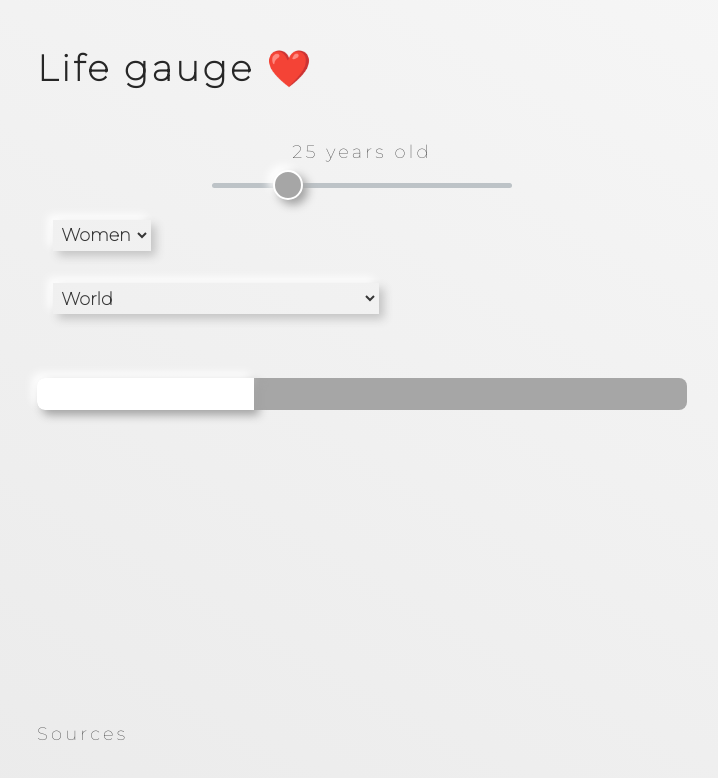
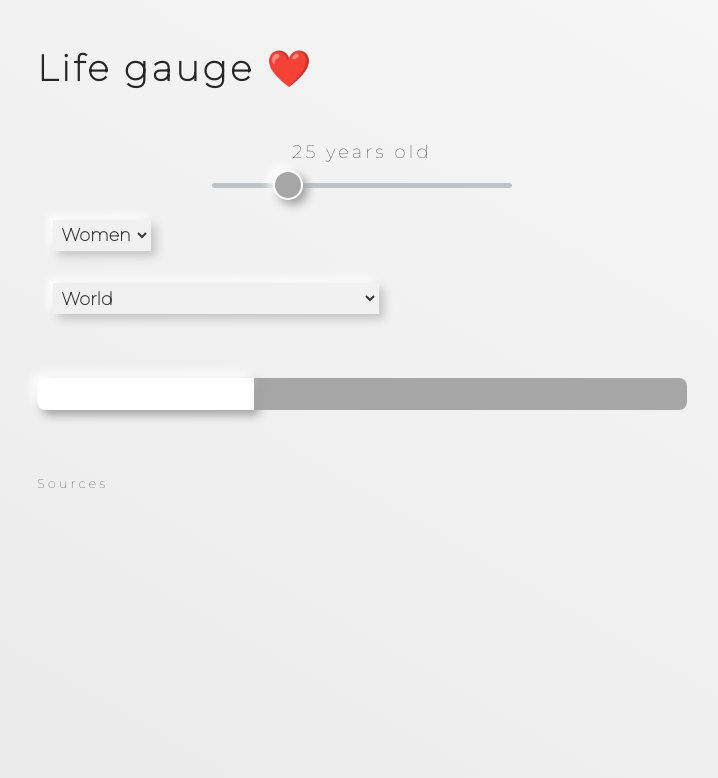
Before and after one commit to yleprince/life, a plain HTML site: page index.html in a window 1280 px wide. Shown: the whole page, without its empty margins (278-996 px from the left). Drawn offline with Linux system fonts and the light colour scheme.

Commit message:
Update style.css

```diff
--- a/style.css
+++ b/style.css
@@ -100,8 +100,8 @@ select {
 }
 
 #sources {
-    position: absolute;
-    top: 90%;
+    font-size: .8rem;
+    margin-top: 4rem;
 }
 
 a {
```
